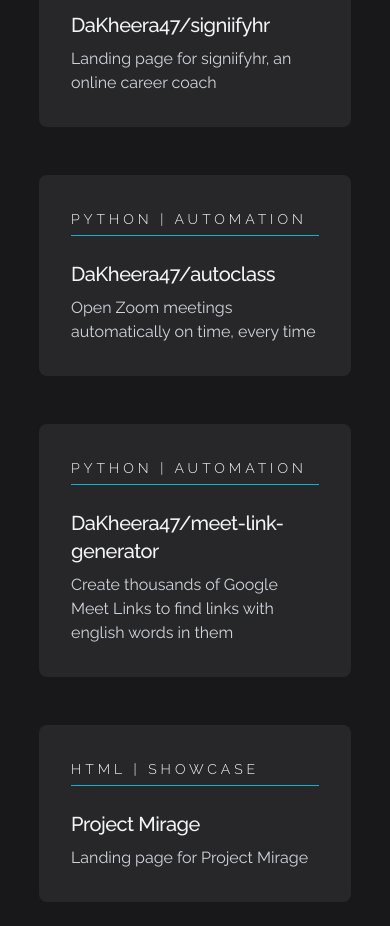
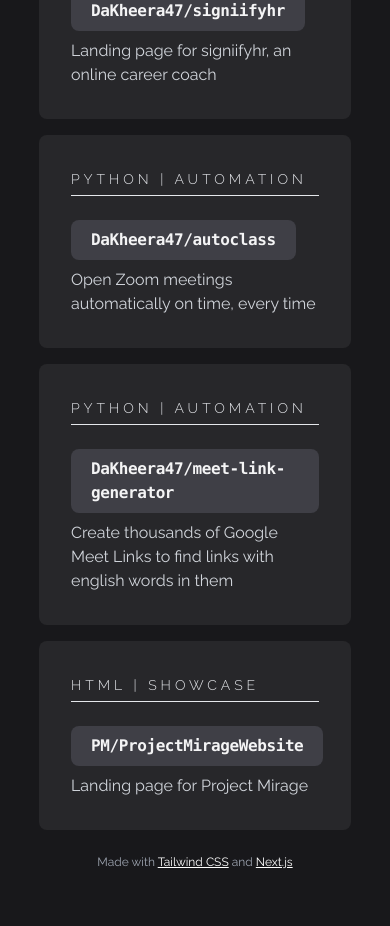
Before and after one commit to DaKheera47/portfolio-v2, a Next.js app: page / in a window 390 px wide. Shown: the part 880-1806 px from the top of the page. After the commit the page ends 1766 px from the top, so only its background shows below. Built offline with nearby package versions, Linux system fonts and the light colour scheme.

Commit message:
Stripping all colour, and monofont

```diff
--- a/components/MainContent.tsx
+++ b/components/MainContent.tsx
@@ -32,7 +32,7 @@ export default function MainContent({}: Props) {
             repoUrl: "https://github.com/DaKheera47/meet-link-generator",
         },
         {
-            repoName: "Project Mirage",
+            repoName: "PM/ProjectMirageWebsite",
             description: "Landing page for Project Mirage",
             type: "HTML | Showcase",
             repoUrl: "https://www.pro-mirage.com",
@@ -40,8 +40,8 @@ export default function MainContent({}: Props) {
     ];
 
     return (
-        <div className="pt-4 md:absolute md:right-0 md:top-0 md:h-screen bg-zinc-900 w-4/5 md:w-3/5 md:overflow-y-scroll mx-auto flex flex-wrap">
-            <h1 className="md:ml-20 mt-6 md:my-6 font-bold text-4xl md:text-5xl">
+        <div className="pt-4 md:px-20 md:absolute md:right-0 md:top-0 md:h-screen bg-zinc-900 w-4/5 md:w-3/5 md:overflow-y-scroll mx-auto flex flex-wrap">
+            <h1 className="mt-6 mb-4 md:my-6 font-bold text-4xl md:text-5xl">
                 My Projects
             </h1>
             {projects.map((project) => (
@@ -53,6 +53,27 @@ export default function MainContent({}: Props) {
                     repoUrl={project.repoUrl}
                 />
             ))}
+
+            <p className="my-4 text-gray-400 text-center w-full text-xs">
+                Made with{" "}
+                <a
+                    target="_blank"
+                    rel="noopener noreferrer"
+                    href="https://tailwindcss.com"
+                    className="underline text-white"
+                >
+                    Tailwind CSS
+                </a>{" "}
+                and{" "}
+                <a
+                    target="_blank"
+                    rel="noopener noreferrer"
+                    href="https://nextjs.org"
+                    className="underline text-white"
+                >
+                    Next.js
+                </a>
+            </p>
         </div>
     );
 }
--- a/components/ProjectCard.tsx
+++ b/components/ProjectCard.tsx
@@ -1,5 +1,3 @@
-import React from "react";
-
 type Props = {
     repoName: string;
     description: string;
@@ -16,17 +14,17 @@ export default function ProjectCard({
     return (
         <a
             href={repoUrl}
-            className="w-full md:w-4/5 mx-auto"
+            className="w-full mx-auto"
             target="_blank"
             rel="noopener noreferrer"
         >
-            <div className="w-full bg-zinc-800 mx-auto p-8 my-6 hover:scale-105 transition-transform cursor-pointer rounded-lg">
-                <div className="w-full border-b border-cyan-500 mb-6 pb-1">
-                    <span className="text-gray-50 font-light text-sm uppercase tracking-[4px]">
+            <div className="w-full bg-zinc-800 mx-auto p-8 my-2 hover:scale-105 transition-transform cursor-pointer rounded-lg">
+                <div className="w-full border-b mb-6 pb-1">
+                    <span className="text-gray-200 font-light text-sm uppercase tracking-[4px]">
                         {type}
                     </span>
                 </div>
-                <h3 className="font-medium text-xl tracking-tight md:tracking-normal md:text-2xl md:font-bold my-2">
+                <h3 className="text-base tracking-tight md:tracking-normal md:text-xl my-2 font-mono px-5 py-2 font-semibold bg-zinc-700 text-zinc-100 rounded-lg w-fit">
                     {repoName}
                 </h3>
                 <p className="text-gray-300">{description}</p>
--- a/components/Sidebar.tsx
+++ b/components/Sidebar.tsx
@@ -4,8 +4,8 @@ type Props = {};
 
 export default function Sidebar({}: Props) {
     return (
-        <div className="md:pl-12 pt-12 w-4/5 mx-auto md:absolute md:left-0 md:top-0 bg-zinc-900 md:w-2/5 md:h-screen md:overflow-y-hidden">
-            <div className="w-full border-b border-cyan-500 mb-6 pb-5">
+        <div className="md:pl-20 pt-12 w-4/5 mx-auto md:absolute md:left-0 md:top-0 bg-zinc-900 md:w-2/5 md:h-screen md:overflow-y-hidden">
+            <div className="w-full border-b border-gray-200 mb-6 pb-5">
                 <h1 className="font-bold text-4xl md:text-5xl">
                     Shaheer Sarfaraz
                 </h1>
--- a/pages/_document.tsx
+++ b/pages/_document.tsx
@@ -14,6 +14,10 @@ class MyDocument extends Document {
                         href="https://fonts.googleapis.com/css2?family=Raleway:wght@100;300;400;500;600;700;800;900&display=swap"
                         rel="stylesheet"
                     />
+                    <link
+                        href="https://fonts.googleapis.com/css2?family=Fira+Code&display=swap"
+                        rel="stylesheet"
+                    />
                 </Head>
                 <body className="bg-zinc-900">
                     <Main />
--- a/styles/globals.css
+++ b/styles/globals.css
@@ -3,6 +3,7 @@
 @tailwind utilities;
 
 body {
+  font-family: "Fira Code", monospace;
     font-family: "Raleway", sans-serif;
 }
 
```
